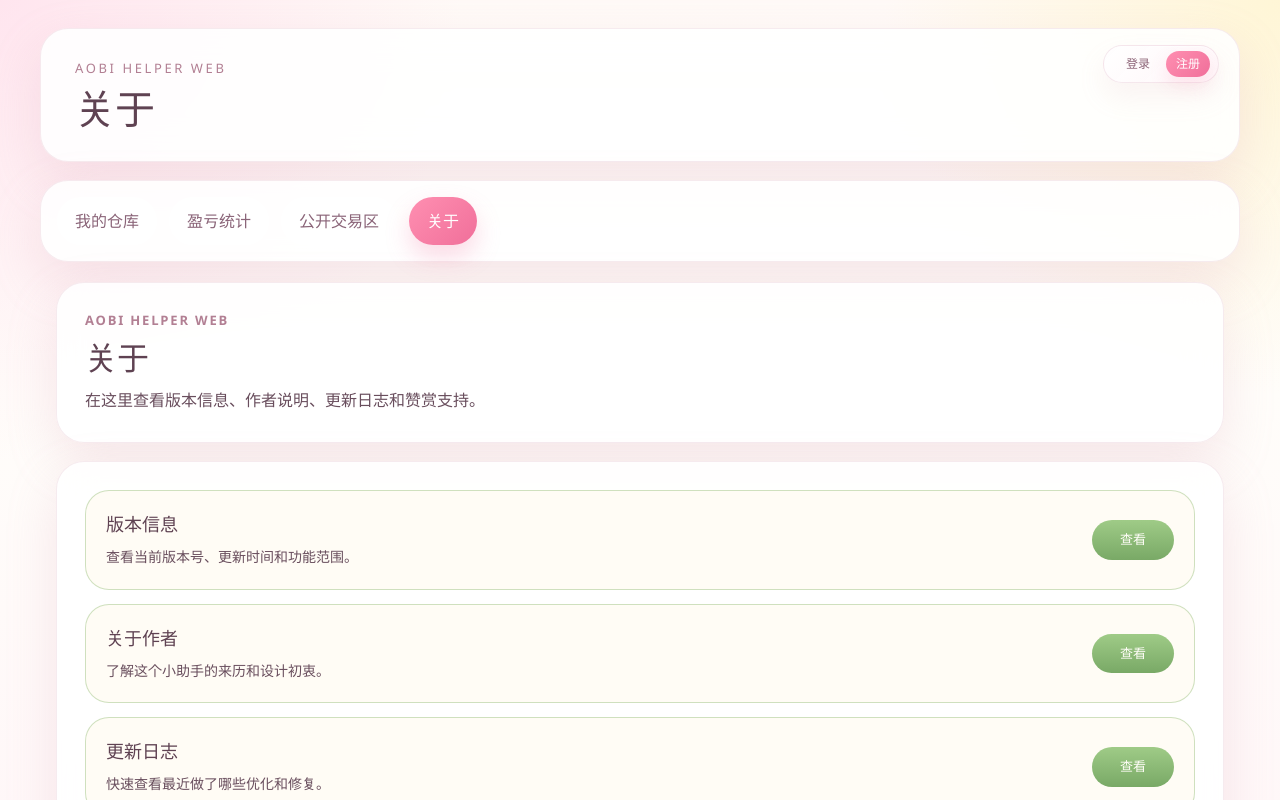
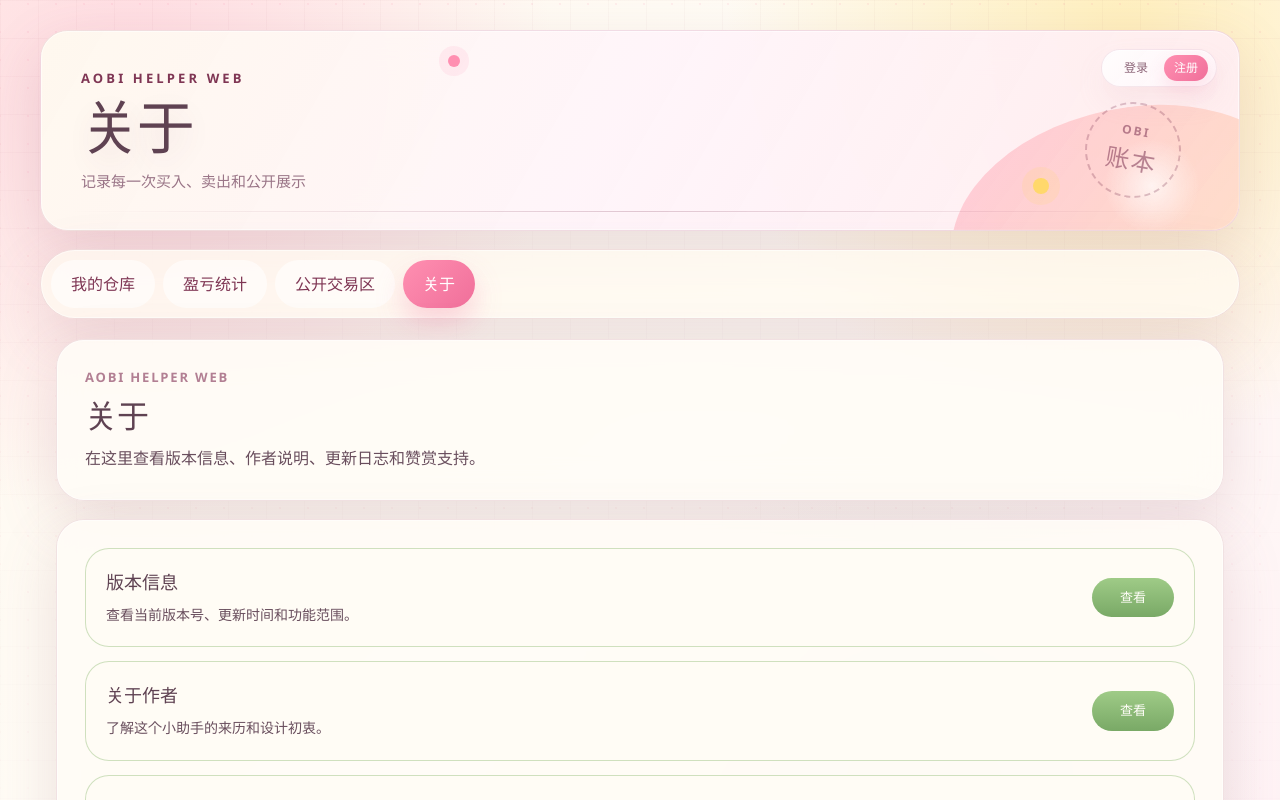
Before and after one commit to DongxUETAFFY/aobiremote, a Vue app in the folder frontend/: page /about in a window 1280 px wide. Shown: the top 800 px of the page. Built offline with nearby package versions, Linux system fonts and the light colour scheme; no server answers.

Commit message:
优化前端界面设计和部分布局

```diff
--- a/frontend/src/layout/AppLayout.vue
+++ b/frontend/src/layout/AppLayout.vue
@@ -34,6 +34,8 @@ const handleLogout = async () => {
   <div class="layout-shell">
     <header class="layout-hero ah-page-shell">
       <div class="layout-hero__card ah-glass-card">
+        <span class="layout-hero__orb layout-hero__orb--pink" aria-hidden="true"></span>
+        <span class="layout-hero__orb layout-hero__orb--gold" aria-hidden="true"></span>
         <div class="layout-hero__actions">
           <template v-if="authStore.isAuthenticated">
             <div class="layout-hero__account-chip">
@@ -65,6 +67,11 @@ const handleLogout = async () => {
         <div class="layout-hero__copy">
           <p class="layout-hero__eyebrow">Aobi Helper Web</p>
           <h1>{{ currentTitle }}</h1>
+          <p class="layout-hero__tagline">记录每一次买入、卖出和公开展示</p>
+        </div>
+        <div class="layout-hero__stamp" aria-hidden="true">
+          <span>OBI</span>
+          <strong>账本</strong>
         </div>
       </div>
     </header>
@@ -94,7 +101,7 @@ const handleLogout = async () => {
 
 <style scoped>
 .layout-shell {
-  padding: 28px 0 40px;
+  padding: 30px 0 44px;
 }
 
 .layout-hero__card,
@@ -104,34 +111,131 @@ const handleLogout = async () => {
 }
 
 .layout-hero__card {
+  overflow: hidden;
   position: relative;
   justify-content: space-between;
   gap: 24px;
-  padding: 30px 34px;
+  min-height: 178px;
+  padding: 38px 40px;
+  background:
+    linear-gradient(120deg, rgba(255, 249, 239, 0.96) 0%, rgba(255, 244, 249, 0.94) 48%, rgba(255, 236, 242, 0.9) 100%);
+}
+
+.layout-hero__card::before {
+  position: absolute;
+  right: -70px;
+  bottom: -118px;
+  width: 360px;
+  height: 240px;
+  content: '';
+  border-radius: 54% 46% 0 0;
+  background:
+    radial-gradient(circle at 58% 34%, rgba(255, 255, 255, 0.7), transparent 18%),
+    linear-gradient(135deg, rgba(255, 143, 177, 0.42), rgba(255, 216, 107, 0.32));
+  transform: rotate(-8deg);
+}
+
+.layout-hero__card::after {
+  position: absolute;
+  left: 28px;
+  right: 28px;
+  bottom: 18px;
+  height: 1px;
+  content: '';
+  background: linear-gradient(90deg, transparent, rgba(127, 54, 84, 0.24), transparent);
+}
+
+.layout-hero__orb {
+  position: absolute;
+  border-radius: 999px;
+  pointer-events: none;
+  filter: blur(0.2px);
+}
+
+.layout-hero__orb--pink {
+  top: 24px;
+  left: 34%;
+  width: 12px;
+  height: 12px;
+  background: var(--ah-accent);
+  box-shadow: 0 0 0 9px rgba(255, 143, 177, 0.12);
+}
+
+.layout-hero__orb--gold {
+  right: 190px;
+  bottom: 36px;
+  width: 16px;
+  height: 16px;
+  background: var(--ah-highlight);
+  box-shadow: 0 0 0 11px rgba(255, 216, 107, 0.16);
 }
 
 .layout-hero__actions {
   position: absolute;
-  top: 16px;
-  right: 20px;
+  top: 18px;
+  right: 22px;
+  z-index: 2;
   display: flex;
   align-items: center;
   justify-content: flex-end;
 }
 
+.layout-hero__copy {
+  position: relative;
+  z-index: 1;
+  max-width: 680px;
+}
+
 .layout-hero__eyebrow {
   margin: 0 0 8px;
   font-size: 13px;
-  letter-spacing: 0.2em;
+  font-weight: 800;
+  letter-spacing: 0.24em;
   text-transform: uppercase;
-  color: #b27f93;
+  color: var(--ah-accent-ink);
 }
 
 .layout-hero h1 {
   margin: 0;
-  font-size: 40px;
-  line-height: 1.1;
+  font-size: clamp(38px, 5vw, 58px);
+  line-height: 1.02;
+  letter-spacing: -0.04em;
   color: var(--ah-title);
+  text-shadow: 0 12px 30px rgba(127, 54, 84, 0.12);
+}
+
+.layout-hero__tagline {
+  margin: 14px 0 0;
+  color: var(--ah-muted);
+  font-size: 15px;
+  font-weight: 700;
+}
+
+.layout-hero__stamp {
+  position: absolute;
+  right: 58px;
+  bottom: 32px;
+  z-index: 1;
+  display: grid;
+  place-items: center;
+  width: 96px;
+  height: 96px;
+  border: 2px dashed rgba(127, 54, 84, 0.28);
+  border-radius: 999px;
+  color: rgba(127, 54, 84, 0.56);
+  transform: rotate(10deg);
+}
+
+.layout-hero__stamp span {
+  font-size: 12px;
+  font-weight: 900;
+  letter-spacing: 0.18em;
+}
+
+.layout-hero__stamp strong {
+  margin-top: -34px;
+  font-size: 24px;
+  letter-spacing: 0.08em;
 }
 
 .layout-nav {
@@ -141,31 +245,42 @@ const handleLogout = async () => {
 .layout-nav__card {
   justify-content: flex-start;
   gap: 16px;
-  padding: 16px;
+  padding: 10px;
   flex-wrap: wrap;
+  background: rgba(255, 250, 241, 0.76);
+  border-radius: 999px;
 }
 
 .layout-nav__links {
   display: flex;
   align-items: center;
-  gap: 12px;
+  gap: 8px;
   flex-wrap: wrap;
 }
 
 .layout-nav__item {
+  position: relative;
+  overflow: hidden;
   border: 0;
   border-radius: 999px;
-  padding: 12px 18px;
+  padding: 12px 20px;
   cursor: pointer;
-  color: #8a6478;
-  background: rgba(255, 255, 255, 0.8);
-  transition: 0.2s ease;
+  color: var(--ah-accent-ink);
+  background: rgba(255, 255, 255, 0.58);
+  font-weight: 800;
+  transition: background 0.2s ease, box-shadow 0.2s ease, color 0.2s ease, transform 0.2s ease;
+}
+
+.layout-nav__item:hover {
+  transform: translateY(-1px);
+  background: rgba(255, 255, 255, 0.92);
 }
 
 .layout-nav__item.is-active {
   color: #fff;
-  background: linear-gradient(135deg, var(--ah-accent) 0%, var(--ah-accent-deep) 100%);
-  box-shadow: 0 12px 24px rgba(240, 111, 154, 0.26);
+  background:
+    linear-gradient(135deg, var(--ah-accent) 0%, var(--ah-accent-deep) 100%);
+  box-shadow: 0 14px 28px rgba(240, 111, 154, 0.28);
 }
 
 .layout-main {
@@ -237,6 +352,18 @@ const handleLogout = async () => {
     align-items: flex-start;
   }
 
+  .layout-hero__stamp {
+    right: 28px;
+    bottom: 28px;
+    width: 76px;
+    height: 76px;
+  }
+
+  .layout-hero__stamp strong {
+    margin-top: -28px;
+    font-size: 19px;
+  }
+
   .layout-hero h1 {
     font-size: 30px;
   }
@@ -266,6 +393,15 @@ const handleLogout = async () => {
     gap: 3px;
     padding: 7px 10px;
     border-radius: 12px;
+    min-height: auto;
+  }
+
+  .layout-hero__card::before,
+  .layout-hero__card::after,
+  .layout-hero__orb,
+  .layout-hero__stamp,
+  .layout-hero__tagline {
+    display: none;
   }
 
   .layout-hero__actions {
--- a/frontend/src/styles/index.css
+++ b/frontend/src/styles/index.css
@@ -1,27 +1,36 @@
 :root {
   color-scheme: light;
-  font-family: 'Microsoft YaHei', 'PingFang SC', 'Segoe UI', sans-serif;
+  font-family: 'LXGW WenKai', 'Microsoft YaHei', 'PingFang SC', 'Segoe UI', sans-serif;
   line-height: 1.5;
   font-weight: 400;
   color: #3f3441;
   background:
-    radial-gradient(circle at top left, rgba(255, 206, 229, 0.48), transparent 28%),
-    radial-gradient(circle at top right, rgba(255, 242, 184, 0.52), transparent 24%),
-    linear-gradient(180deg, #fffaf7 0%, #fffdfa 38%, #fff4f7 100%);
+    radial-gradient(circle at 10% 8%, rgba(255, 157, 194, 0.34), transparent 28%),
+    radial-gradient(circle at 88% 4%, rgba(255, 221, 111, 0.44), transparent 26%),
+    radial-gradient(circle at 72% 72%, rgba(178, 222, 184, 0.2), transparent 28%),
+    linear-gradient(135deg, #fff8ef 0%, #fffdf7 45%, #fff0f5 100%);
   font-synthesis: none;
   text-rendering: optimizeLegibility;
   -webkit-font-smoothing: antialiased;
   -moz-osx-font-smoothing: grayscale;
   --ah-shell-width: 1200px;
   --ah-card-radius: 28px;
-  --ah-shadow: 0 20px 50px rgba(213, 160, 178, 0.22);
-  --ah-border: rgba(205, 145, 168, 0.18);
-  --ah-card-bg: rgba(255, 255, 255, 0.88);
+  --ah-shadow: 0 22px 60px rgba(149, 93, 112, 0.18);
+  --ah-border: rgba(186, 122, 144, 0.2);
+  --ah-card-bg: rgba(255, 252, 247, 0.9);
   --ah-title: #5f4252;
   --ah-text: #694e5d;
+  --ah-muted: #9a7587;
   --ah-accent: #ff8fb1;
   --ah-accent-deep: #f06f9a;
+  --ah-accent-ink: #7f3654;
   --ah-highlight: #ffd86b;
+  --ah-mint: #9ccf9c;
+  --ah-paper: #fff8ec;
+  --ah-control-bg: rgba(255, 255, 255, 0.74);
+  --ah-control-border: rgba(205, 145, 168, 0.28);
+  --ah-control-hover: rgba(255, 248, 251, 0.96);
+  --ah-focus-ring: 0 0 0 3px rgba(240, 111, 154, 0.16);
 }
 
 * {
@@ -36,6 +45,27 @@ body,
 
 body {
   margin: 0;
+  min-height: 100vh;
+  overflow-x: hidden;
+}
+
+body::before {
+  position: fixed;
+  inset: 0;
+  z-index: -1;
+  pointer-events: none;
+  content: '';
+  background-image:
+    linear-gradient(rgba(127, 54, 84, 0.035) 1px, transparent 1px),
+    linear-gradient(90deg, rgba(127, 54, 84, 0.035) 1px, transparent 1px),
+    radial-gradient(circle, rgba(240, 111, 154, 0.12) 1px, transparent 1.5px);
+  background-position: 0 0, 0 0, 14px 18px;
+  background-size: 38px 38px, 38px 38px, 28px 28px;
+  mask-image: linear-gradient(180deg, rgba(0, 0, 0, 0.76), rgba(0, 0, 0, 0.2));
+}
+
+#app {
+  position: relative;
 }
 
 button,
@@ -43,6 +73,14 @@ input,
 textarea,
 select {
   font: inherit;
+}
+
+button:focus-visible,
+input:focus-visible,
+textarea:focus-visible,
+select:focus-visible {
+  outline: 2px solid rgba(240, 111, 154, 0.48);
+  outline-offset: 2px;
 }
 
 a {
@@ -61,6 +99,8 @@ a {
   border-radius: var(--ah-card-radius);
   box-shadow: var(--ah-shadow);
   backdrop-filter: blur(18px);
+  outline: 1px solid rgba(255, 255, 255, 0.52);
+  outline-offset: -2px;
 }
 
 .ah-page-section {
--- a/frontend/src/views/profit/ProfitDesktopContent.vue
+++ b/frontend/src/views/profit/ProfitDesktopContent.vue
@@ -321,17 +321,36 @@ const emit = defineEmits<{
 }
 
 .profit-search {
-  display: flex;
+  position: relative;
+  overflow: hidden;
+  display: grid;
+  grid-template-columns: minmax(360px, 760px) max-content;
   align-items: center;
-  gap: 12px;
+  justify-content: space-between;
+  gap: 18px;
+  padding-left: 34px;
+  background:
+    linear-gradient(90deg, rgba(255, 216, 107, 0.18), rgba(255, 252, 247, 0.92) 36%, rgba(255, 255, 255, 0.78));
+}
+
+.profit-search::before {
+  position: absolute;
+  left: 14px;
+  top: 18px;
+  bottom: 18px;
+  width: 6px;
+  content: '';
+  border-radius: 999px;
+  background: linear-gradient(180deg, var(--ah-highlight), var(--ah-accent));
+  box-shadow: 0 8px 18px rgba(255, 194, 80, 0.24);
 }
 
 .profit-search__group {
   display: flex;
   align-items: center;
   gap: 12px;
-  flex-wrap: wrap;
-  width: 100%;
+  min-width: 0;
+  width: min(100%, 760px);
 }
 
 .profit-search__label {
@@ -342,7 +361,29 @@ const emit = defineEmits<{
 
 .profit-search__input {
   flex: 1;
-  min-width: 220px;
+  min-width: 260px;
+  max-width: 620px;
+}
+
+.profit-search :deep(.price-sort-toggle) {
+  flex-wrap: nowrap;
+  justify-self: end;
+}
+
+.profit-search :deep(.price-sort-toggle__label),
+.profit-search :deep(.price-sort-toggle__button) {
+  white-space: nowrap;
+}
+
+@media (max-width: 1100px) {
+  .profit-search {
+    grid-template-columns: 1fr;
+    justify-content: stretch;
+  }
+
+  .profit-search :deep(.price-sort-toggle) {
+    justify-self: start;
+  }
 }
 
 .profit-loading {
--- a/frontend/src/views/public-zone/PublicZoneMobileContent.vue
+++ b/frontend/src/views/public-zone/PublicZoneMobileContent.vue
@@ -101,13 +101,16 @@ const emit = defineEmits<{
       </div>
 
       <div class="public-zone-mobile-filters__block">
-        <span class="public-zone-mobile-filters__label">范围</span>
         <PriceSortToggle
           :model-value="sortType === 'tradeTimeDesc' ? 'default' : sortType"
           asc-value="priceAsc"
           desc-value="priceDesc"
           @change="emit('sort-change', $event as PublicPostSortType | 'default')"
         />
+      </div>
+
+      <div class="public-zone-mobile-filters__block">
+        <span class="public-zone-mobile-filters__label">范围</span>
         <el-radio-group
           :model-value="filterScope"
           @update:model-value="emit('update:filterScope', $event); emit('filter-change')"
```
Also changed, not shown: frontend/src/components/common/FormOptionButtonGroup.vue (+17 -8 lines), frontend/src/components/common/PriceSortToggle.vue (+16 -7 lines), frontend/src/views/public-zone/PublicZoneDesktopContent.vue (+79 -11 lines), frontend/src/views/warehouse/WarehouseDesktopContent.vue (+46 -5 lines), 2 other files (tests, documents, lock files or other folders).
